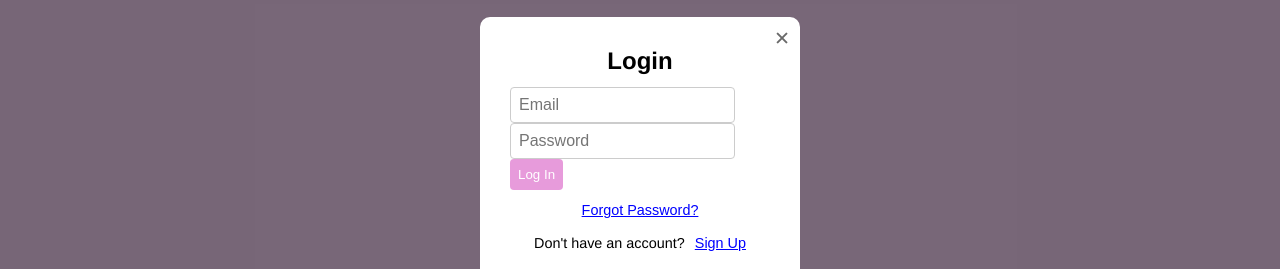
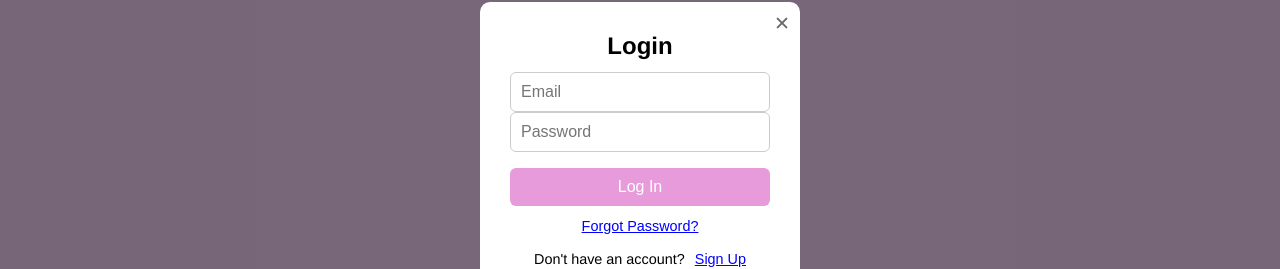
Before and after one commit to MarikaScrepnek/BeautyBuddy, a React (Vite) app in the folder BeautyBuddy-frontend/: page / in a window 1280 px wide. Both pictures are taken after a click on the button "Login / Sign Up". Shown: the part 251-520 px from the top of the page. Built offline with nearby package versions, Linux system fonts and the light colour scheme; no server answers.

Commit message:
make login pretty

```diff
--- a/BeautyBuddy-frontend/src/components/LoginModal.css
+++ b/BeautyBuddy-frontend/src/components/LoginModal.css
@@ -24,29 +24,48 @@ h2 {
   gap: 12px;
 }
 
-.modal input {
-  padding: 8px;
+.modal-input {
+  padding: 10px;
   font-size: 1rem;
-  border-radius: 4px;
+  border-radius: 6px;
   border: 1px solid #ccc;
+  width: 100%;
+  box-sizing: border-box;
+}
+
+.modal-input:focus {
+  outline: none;
+  border-color: rgb(231, 155, 219);
+  box-shadow: 0 0 0 2px rgba(231, 155, 219, 0.3);
 }
 
 .modal-login-button {
+  margin-top: 1rem;
   background-color: rgb(231, 155, 219);
   color: white;
   border: none;
-  padding: 8px;
-  border-radius: 4px;
+  padding: 10px;
+  border-radius: 6px;
   cursor: pointer;
+  width: 100%;
+
+  display: flex;
+  justify-content: center;
+  align-items: center;
+
+  font-size: 1rem;
+  font-weight: 500;
+  transition: box-shadow 0.2s ease, transform 0.1s ease;
 }
 
 .modal-login-button:hover {
-  box-shadow: 0 0 5px rgba(0, 0, 0, 0.3);
+  box-shadow: 0 4px 10px rgba(0, 0, 0, 0.25);
 }
 
 .modal-login-button:active {
-    transform: scale(0.99);
+  transform: scale(0.97);
 }
+
 
 .modal-forgot-password-link {
   font-size: 0.9rem;
--- a/BeautyBuddy-frontend/src/components/LoginModal.jsx
+++ b/BeautyBuddy-frontend/src/components/LoginModal.jsx
@@ -48,6 +48,7 @@ export default function LoginModal({ onClose, onSwitchToSignup, onSwitchToResetP
 
         <form onSubmit={handleLogin} className="modal-form">
           <input
+            className="modal-input"
             type="email"
             placeholder="Email"
             value={email}
@@ -55,6 +56,7 @@ export default function LoginModal({ onClose, onSwitchToSignup, onSwitchToResetP
             required
           />
           <input
+            className="modal-input"
             type="password"
             placeholder="Password"
             value={password}
```
